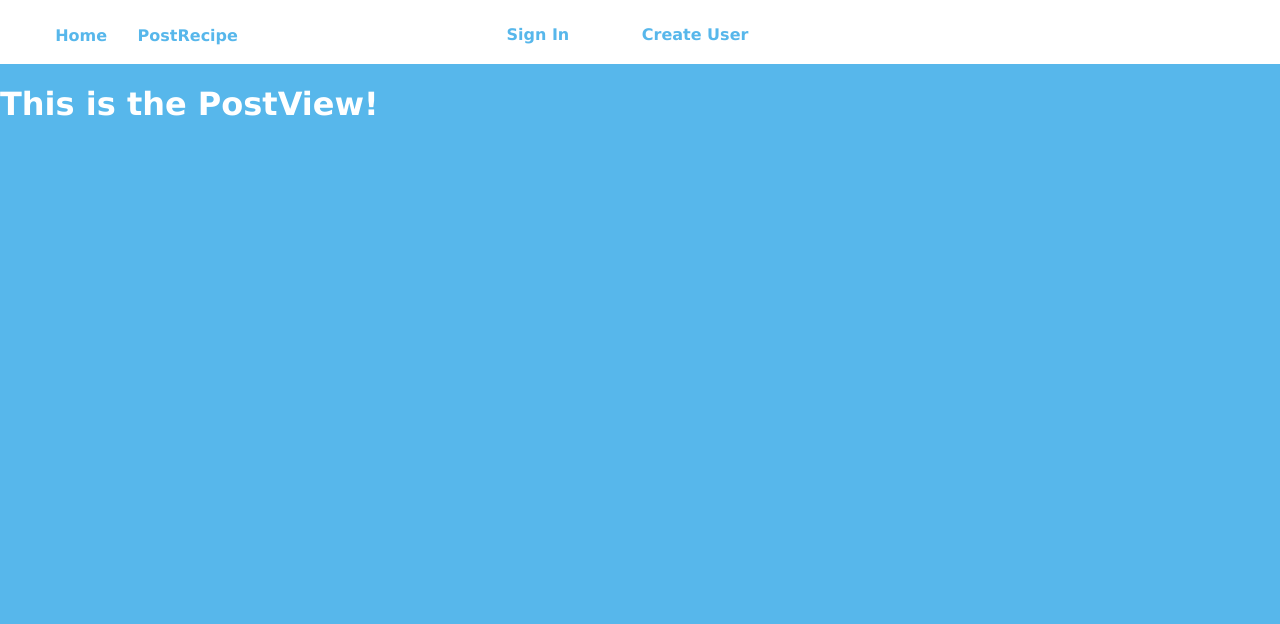
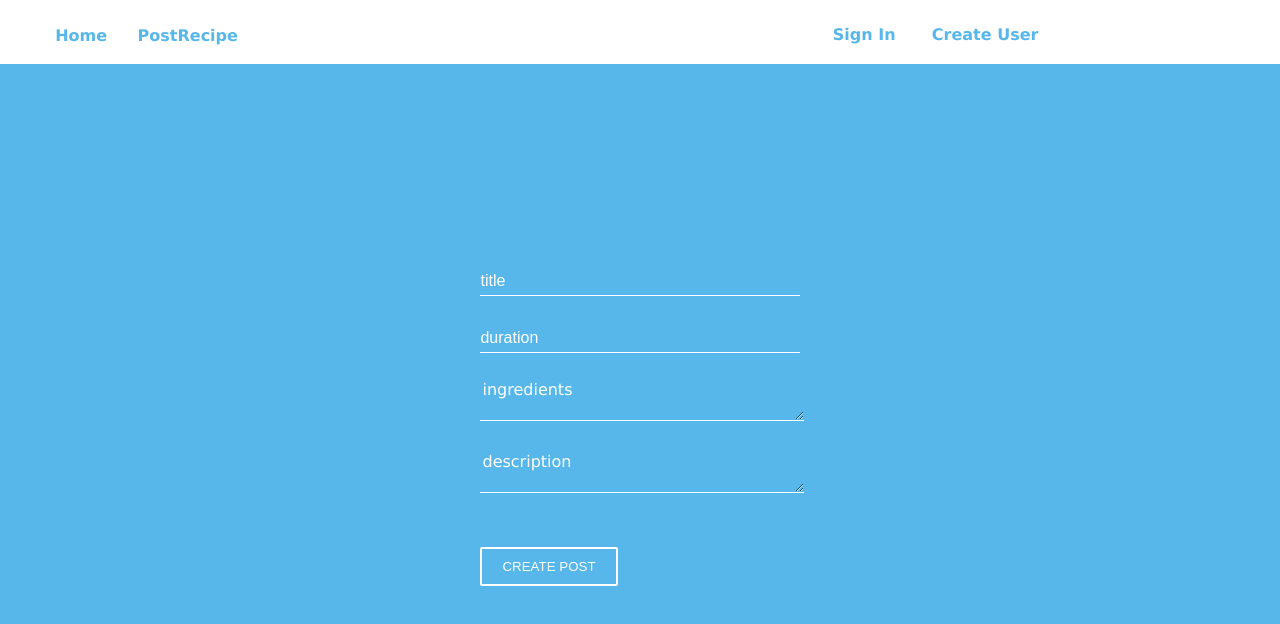
Before and after one commit to adamalmqvist/recipeapp2, a React (Create React App) app in the folder client/: page / in a window 1280 px wide. Both pictures are taken after a click on the item "PostRecipe". Shown: the top 624 px of the page. Built offline with nearby package versions, Linux system fonts and the light colour scheme; no server answers.

Commit message:
added homeView content and createPost function

```diff
--- a/client/public/index.html
+++ b/client/public/index.html
@@ -6,7 +6,7 @@
   <meta name="viewport" content="width=device-width, initial-scale=1" />
   <meta name="theme-color" content="#000000" />
   <meta name="description" content="Web site created using create-react-app" />
-
+  <link rel="shortcut icon" type="image/jpg" href="./fast.food.svg"/>
 
   <link rel="manifest" href="%PUBLIC_URL%/manifest.json" />
 
--- a/client/src/components/navigation/Navigation.css
+++ b/client/src/components/navigation/Navigation.css
@@ -28,7 +28,7 @@
     transition: 0.3s;
 }
 .divButton {
-    grid-column: 4/10;
+    grid-column: 8/10;
     margin-top: 25px;
     margin-bottom: 20px;
 }
@@ -37,7 +37,26 @@
     .divButton {
       display: grid;
       margin-top: 0;
-      grid-column: 5/10;
+      grid-column: 6/10;
       margin-bottom: 0;
     }
   }
+
+  @media only screen and (min-width: 400px) {
+      .divButton {
+          grid-column: 4/10;
+      }
+
+  }
+  @media only screen and (min-width: 600px) {
+    .divButton {
+        grid-column: 6/10;
+    }
+
+}
+  @media only screen and (min-width: 800px) {
+    .divButton {
+        grid-column: 7/10;
+    }
+
+}
--- a/client/src/shared/api/service/BackendAPIService.ts
+++ b/client/src/shared/api/service/BackendAPIService.ts
@@ -9,7 +9,16 @@ const signInUser = (signInData: object) => {
     return http.post("/signIn", signInData)
 }
 
+const createPost = (postData : object) => {
+    return http.post("/post", postData)
+}
+
+const getallPosts = () => {
+    return http.get("/post")
+}
 export default {
     createUser,
-    signInUser
+    signInUser,
+    createPost,
+    getallPosts
 }
--- a/client/src/view/createuserview/CreateUserView.css
+++ b/client/src/view/createuserview/CreateUserView.css
@@ -3,36 +3,12 @@
 	justify-content: center;
 	margin-top: 25vh;
 }
-.text-center{
-	color:#FFFFFF;
-	text-transform:uppercase;
-    font-size: 23px;
-    margin: -50px 0 80px 0;
-    display: block;
-    text-align: center;
-}
-.box{
-	position:absolute;
-	left:50%;
-	top:50%;
-	transform: translate(-50%,-50%);
-    background-color: rgba(0, 0, 0, 0.89);
-	border-radius:3px;
-	padding:70px 100px;
-}
+
 .input-container{
 	position:relative;
 	margin-bottom:25px;
 }
-.input-container label{
-	position:absolute;
-	top:0px;
-	left:0px;
-	font-size:16px;
-	color: #FFFFFF;
-    pointer-event: none;
-	transition: all 0.5s ease-in-out;
-}
+
 .input-container input{
   border:0;
   border-bottom:1px solid #FFFFFF;
@@ -42,11 +18,7 @@
   font-size:16px;
   color: #FFFFFF;
 }
-.input-container input:focus{
- border:none;
- outline:none;
- border-bottom:1px solid #FFFFFF;
-}
+
 .btn{
 	color: #FFFFFF;
 	outline: none;
@@ -60,12 +32,6 @@
 	position:relative;
 }
 
-.input-container input:focus ~ label,
-.input-container input:valid ~ label{
-	top:-12px;
-	font-size:12px;
-
-}
 ::placeholder {
 	color: #ffffff;
 }
--- a/client/src/view/homeview/HomeView.css
+++ b/client/src/view/homeview/HomeView.css
@@ -1,5 +1,10 @@
-.starwarsContainer {
+.container {
     display: grid;
     justify-content: center;
     margin-top: 100px;
 }
+
+.containerItem {
+    border: 1px solid white;
+    padding: 20px;
+}
--- a/client/src/view/homeview/HomeView.tsx
+++ b/client/src/view/homeview/HomeView.tsx
@@ -1,40 +1,41 @@
 
 import { useState, useEffect } from 'react'
-import StarWarsAPIService from '../../shared/api/service/StarWarsAPIService'
+import BackendAPIService from '../../shared/api/service/BackendAPIService'
 import './HomeView.css'
 
 
+
 export const HomeView = () => {
+    const [posts, setPosts] = useState<any>([{}])
 
-  const [starwarsData, setStarwarsData] = useState<any>()
+    const getDataFromBackend = async () => {
+        try {
+            const response = await BackendAPIService.getallPosts()
+            setPosts(response.data)
+            console.log(posts)
+        }
+        catch (error) {
+            console.log(error)
+        }
+    }
+    useEffect(() => {
+       getDataFromBackend()
 
-  const [characterNumber, setCharacterNumber] = useState<number>(1)
+      },[])
 
-  const makuSureCharacterNumberNeverGetsBelow = () => {
-      (characterNumber <= 1) ? setCharacterNumber(1) : setCharacterNumber(characterNumber -1)
-  }
 
-  const getDataFromStarWarsAPI = async () => {
-    try {
-        const response = await StarWarsAPIService.getStarWarsCharacter(characterNumber)
-        setStarwarsData(response)
-    }catch (error){
-        console.error()
-    }
-}
-
-useEffect(() => {
-    getDataFromStarWarsAPI()
-},[characterNumber])
 
     return (
-        <div className="starwarsContainer">
-            <h1>Name: {starwarsData?.data?.name}</h1>
-            <h1>Gender: {starwarsData?.data?.gender}</h1>
-            <h1>birth year: {starwarsData?.data?.birth_year}</h1>
-            <h1>Height: {starwarsData?.data?.height}</h1>
-            <button onClick={()=> makuSureCharacterNumberNeverGetsBelow()}>Get previous character</button>
-            <button onClick={()=> setCharacterNumber(characterNumber + 1)}>Get next character</button>
-        </div>
-    )
+        <div className="container">
+        {posts.map((item: any) => (
+          <p className="containerItem" key={item.title}>
+            {Object.values(item).map((val: any) => (
+
+             <div><p>{val}</p></div>
+
+            ))}
+          </p>
+        ))}
+      </div>
+      )
 }
--- a/client/src/view/loginview/LoginView.css
+++ b/client/src/view/loginview/LoginView.css
@@ -3,36 +3,12 @@
 	justify-content: center;
 	margin-top: 25vh;
 }
-.text-center{
-	color:#FFFFFF;
-	text-transform:uppercase;
-    font-size: 23px;
-    margin: -50px 0 80px 0;
-    display: block;
-    text-align: center;
-}
-.box{
-	position:absolute;
-	left:50%;
-	top:50%;
-	transform: translate(-50%,-50%);
-    background-color: rgba(0, 0, 0, 0.89);
-	border-radius:3px;
-	padding:70px 100px;
-}
+
 .input-container{
 	position:relative;
 	margin-bottom:25px;
 }
-.input-container label{
-	position:absolute;
-	top:0px;
-	left:0px;
-	font-size:16px;
-	color: #FFFFFF;
-    pointer-event: none;
-	transition: all 0.5s ease-in-out;
-}
+
 .input-container input{
   border:0;
   border-bottom:1px solid #FFFFFF;
@@ -42,11 +18,7 @@
   font-size:16px;
   color: #FFFFFF;
 }
-.input-container input:focus{
- border:none;
- outline:none;
- border-bottom:1px solid #FFFFFF;
-}
+
 .btn{
 	color: #FFFFFF;
 	outline: none;
@@ -60,12 +32,6 @@
 	position:relative;
 }
 
-.input-container input:focus ~ label,
-.input-container input:valid ~ label{
-	top:-12px;
-	font-size:12px;
-
-}
 ::placeholder {
 	color: #ffffff;
 }
--- a/client/src/view/loginview/LoginView.tsx
+++ b/client/src/view/loginview/LoginView.tsx
@@ -12,7 +12,7 @@ export const LoginView = () => {
     const [loginUsername, setLoginUsername] = useState<string>('')
     const [loginPassword, setLoginPassword] = useState<string>('')
     const [serverData, setServerData] = useState<any>()
-
+    const [serverDataMessage, setServerDataMessage] = useState<any>("")
     const [authenticatedUser, setAuthenticatedUser] = useContext(UserContext)
 
 
@@ -20,7 +20,7 @@ export const LoginView = () => {
     const serverResponse = (response: any) =>{
         setServerData(response.data)
         setAuthenticatedUser(serverData)
-
+        setServerDataMessage(response.data.message)
     }
       console.log(authenticatedUser)
 
@@ -34,6 +34,8 @@ export const LoginView = () => {
 
     return (
         <div className="loginView-container">
+           <p>{serverDataMessage}</p>
+
            <form>
            <div className="input-container">
            <input
--- a/client/src/view/postview/PostView.css
+++ b/client/src/view/postview/PostView.css
@@ -0,0 +1,40 @@
+.loginView-container {
+	display: grid;
+	justify-content: center;
+	margin-top: 25vh;
+}
+
+.input-container input{
+  border:0;
+  border-bottom:1px solid #FFFFFF;
+  background:transparent;
+  width:100%;
+  padding:8px 0 5px 0;
+  font-size:16px;
+  color: #FFFFFF;
+}
+
+.btn{
+	color: #FFFFFF;
+	outline: none;
+	border: 2px solid #FFFFFF;
+	background-color: #57b7eb;;
+	padding:10px 20px;
+	text-transform:uppercase;
+	margin-top:50px;
+	border-radius:2px;
+	cursor:pointer;
+	position:relative;
+}
+
+::placeholder {
+	color: #ffffff;
+}
+.textArea{
+    border: none;
+    background: transparent;
+    border-bottom: 1px solid white;
+    font-size: 16px;
+    font-family: Verdana, Geneva, Tahoma, sans-serif;
+    width: 100%;
+}
--- a/client/src/view/postview/PostView.tsx
+++ b/client/src/view/postview/PostView.tsx
@@ -1,9 +1,51 @@
+import BackendAPIService from '../../shared/api/service/BackendAPIService'
+import {useState} from 'react'
 import './PostView.css'
 
-export const PostView = () => {
+export const PostView= () => {
+    const [newPost, setNewPost] = useState<any>({
+        title: 'random',
+        duration: 'random',
+        ingredients: "random",
+        description: "random"
+    })
     return (
         <div>
-            <h1>This is the PostView!</h1>
+               <div className="CreateUserView-container">
+           <form>
+           <div className="input-container">
+           <input
+            className="input"
+            placeholder="title"
+            name="title"
+            onChange={(event) => setNewPost({...newPost, title: event.target.value})} /> <br/>
+           </div>
+
+           <div className="input-container">
+           <input
+            className="input"
+            placeholder="duration"
+            name="duration"
+            onChange={(event) => setNewPost({...newPost, duration: event.target.value})} /> <br/>
+           </div>
+
+           <div className="input-container">
+           <textarea
+            className="textArea"
+            placeholder="ingredients"
+            name="ingrediens"
+            onChange={(event) => setNewPost({...newPost, ingrediens: event.target.value})} /> <br/>
+           </div>
+
+           <div className="input-container">
+           <textarea
+            className="textArea"
+            placeholder="description"
+            onChange={(event) => setNewPost({...newPost, description: event.target.value})} />
+           <button className="btn" onClick={() => BackendAPIService.createPost(newPost)}>Create Post</button>
+           </div>
+           </form>
+        </div>
         </div>
     )
 }
```
Also changed, not shown: client/public/fast.food.svg (added), client/public/manifest.json, 1 other file (tests, documents, lock files or other folders).
